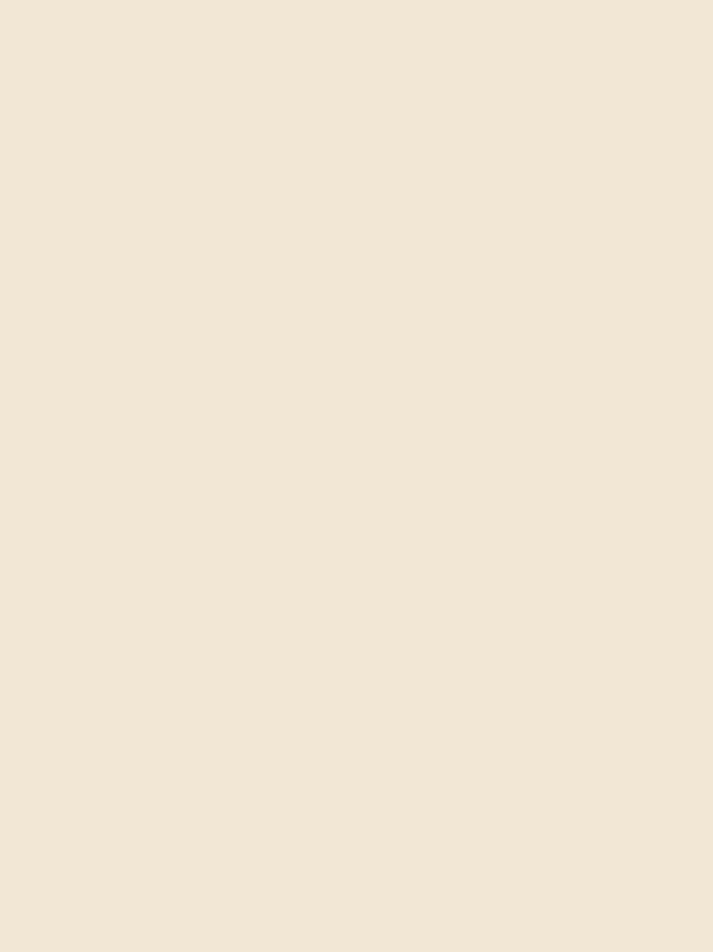
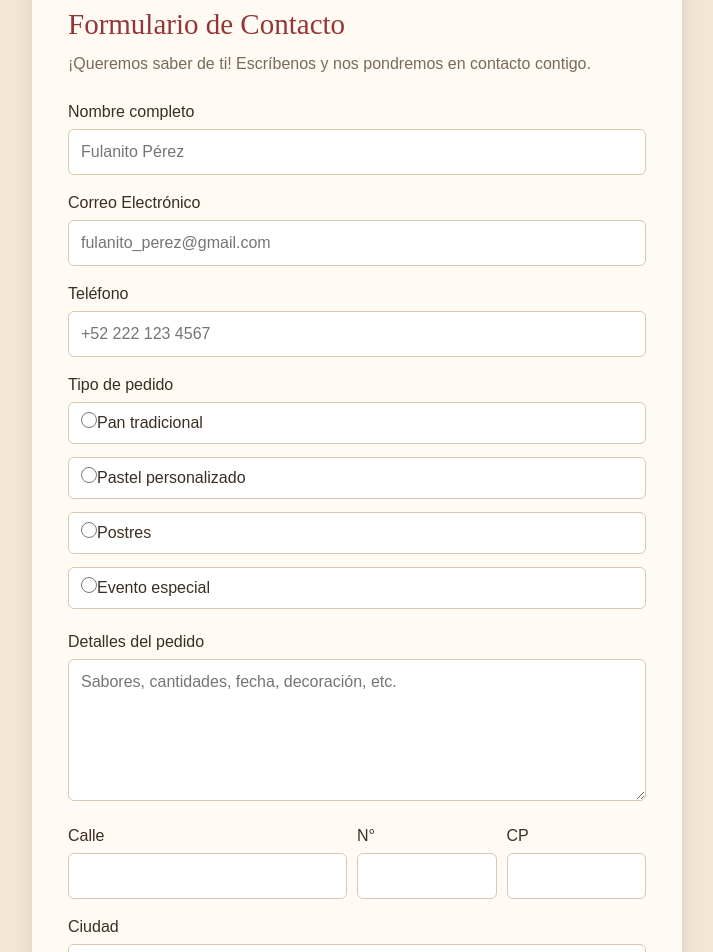
Before and after one commit to Chamo1507/Arizbe-s-React, a React (Vite) app: page /Contacto in a window 1280 px wide. Shown: the part 120-1072 px from the top of the page, without its empty margins (283-996 px from the left). Before the commit the page ends 800 px from the top, so only its background shows below. Built offline with nearby package versions, Linux system fonts and the light colour scheme.

Commit message:
Agregar componente PHFormulario

```diff
--- /dev/null
+++ b/src/components/PHFormulario/PHFormulario.css
@@ -0,0 +1,168 @@
+/* Contacto */
+
+.contacto-main {
+  display: grid;
+  grid-template-columns: 1fr 1.5fr;
+  gap: 50px;
+  max-width: 1100px;
+  margin: 0 auto;
+  padding: 120px 30px 50px;
+}
+
+.contacto_encabezado {
+  grid-column: 1 / -1;
+  padding: 40px 40px 35px;
+  text-align: center;
+}
+
+.contacto_introduccion h1 {
+  font-family: "Satisfy", cursive;
+  font-size: 50px;
+  color: #943636;
+  margin-bottom: 14px;
+}
+
+.contacto_introduccion p {
+  font-family: "BPMF Huninn", sans-serif;
+  font-size: 20px;
+  color: #7a6a57;
+  max-width: 1000px;
+  margin: 0 auto 12px;
+  line-height: 1.4;
+}
+
+.contacto_introduccion h3 {
+  font-family: "Satisfy", cursive;
+  font-size: 25px;
+  color: #3b2e22;
+}
+
+/* Formulario */
+
+.contacto-formulario-container {
+  background-color: #fffaf4;
+  border-radius: 8px;
+  padding: 40px 36px;
+  box-shadow: 0 4px 18px rgba(0, 0, 0, 0.1);
+  grid-column: 1 / -1;
+  max-width: 650px;
+  width: 100%;
+  margin: 0 auto;
+}
+
+.contacto-formulario h2 {
+  font-family: "Satisfy", cursive;
+  font-size: 29px;
+  color: #943636;
+  margin-bottom: 6px;
+}
+
+.contacto-formulario p {
+  font-family: "BPMF Huninn", sans-serif;
+  color: #7a6a57;
+  margin-bottom: 24px;
+}
+
+.contacto-formulario fieldset {
+  border: none;
+  padding: 0;
+  margin: 0;
+}
+
+.form-group {
+  margin-bottom: 16px;
+}
+
+.form-group label {
+  display: block;
+  font-family: "BPMF Huninn", sans-serif;
+  font-size: 16px;
+  color: #3b2e22;
+  margin-bottom: 5px;
+}
+
+.form-group input,
+.form-group select,
+.form-group textarea {
+  width: 100%;
+  box-sizing: border-box;
+  padding: 10px 12px;
+  background-color: #fff;
+  border: 1px solid #d9c9b0;
+  border-radius: 6px;
+  font-size: 16px;
+  color: #3b2e22;
+  font-family: "BPMF Huninn", sans-serif;
+}
+
+.form-group textarea {
+  min-height: 110px;
+  resize: vertical;
+}
+
+/* Radio */
+
+.radio-group {
+  display: flex;
+  flex-direction: column;
+  gap: 8px;
+  margin-top: 4px;
+}
+
+.radio-item {
+  display: flex;
+  align-items: center;
+  gap: 8px;
+  padding: 8px 12px;
+  border: 1px solid #d9c9b0;
+  border-radius: 6px;
+  background-color: #fff;
+  cursor: pointer;
+  font-family: "BPMF Huninn", sans-serif;
+  font-size: 16px;
+  color: #3b2e22;
+}
+
+.radio-item input[type="radio"] {
+  width: 16px;
+  height: 16px;
+  margin: 0;
+  cursor: pointer;
+}
+
+/* Dirección */
+
+.address-grid {
+  display: grid;
+  grid-template-columns: 2fr 1fr 1fr;
+  gap: 10px;
+}
+
+/* Responsive */
+
+@media (max-width: 768px) {
+  .contacto-main {
+    grid-template-columns: 1fr;
+    padding: 100px 18px 40px;
+  }
+
+  .contacto_encabezado {
+    padding: 25px 10px;
+  }
+
+  .contacto_introduccion h1 {
+    font-size: 42px;
+  }
+
+  .contacto_introduccion p {
+    font-size: 17px;
+  }
+
+  .contacto-formulario-container {
+    padding: 28px 22px;
+  }
+
+  .address-grid {
+    grid-template-columns: 1fr;
+  }
+}
--- /dev/null
+++ b/src/components/PHFormulario/PHFormulario.jsx
@@ -0,0 +1,145 @@
+import "./PHFormulario.css";
+const PHFormulario = () => {
+  return (
+    <section className="contacto-formulario-container">
+      <div className="contacto-formulario">
+        <h2>Formulario de Contacto</h2>
+
+        <p>
+          ¡Queremos saber de ti! Escríbenos y nos pondremos en contacto contigo.
+        </p>
+
+        <form id="formulario" action="#" method="POST">
+          <fieldset>
+            <div className="form-group">
+              <label htmlFor="nombre">Nombre completo</label>
+              <input
+                type="text"
+                id="nombre"
+                name="nombre"
+                placeholder="Fulanito Pérez"
+                required
+              />
+            </div>
+
+            <div className="form-group">
+              <label htmlFor="email">Correo Electrónico</label>
+              <input
+                type="email"
+                id="email"
+                name="email"
+                placeholder="fulanito_perez@gmail.com"
+                required
+              />
+            </div>
+
+            <div className="form-group">
+              <label htmlFor="telefono">Teléfono</label>
+              <input
+                type="tel"
+                id="telefono"
+                name="telefono"
+                placeholder="+52 222 123 4567"
+                required
+              />
+            </div>
+
+            <div className="form-group">
+              <label>Tipo de pedido</label>
+
+              <div className="radio-group">
+                <label className="radio-item">
+                  <input
+                    type="radio"
+                    name="tipo_pedido"
+                    value="pan"
+                    required
+                  />
+                  Pan tradicional
+                </label>
+
+                <label className="radio-item">
+                  <input type="radio" name="tipo_pedido" value="pastel" />
+                  Pastel personalizado
+                </label>
+
+                <label className="radio-item">
+                  <input type="radio" name="tipo_pedido" value="postres" />
+                  Postres
+                </label>
+
+                <label className="radio-item">
+                  <input type="radio" name="tipo_pedido" value="evento" />
+                  Evento especial
+                </label>
+              </div>
+            </div>
+
+            <div className="form-group">
+              <label htmlFor="detalles">Detalles del pedido</label>
+              <textarea
+                id="detalles"
+                name="detalles"
+                rows="5"
+                placeholder="Sabores, cantidades, fecha, decoración, etc."
+                required
+              ></textarea>
+            </div>
+
+            <div className="address-grid">
+              <div className="form-group">
+                <label htmlFor="calle">Calle</label>
+                <input type="text" id="calle" name="calle" required />
+              </div>
+
+              <div className="form-group">
+                <label htmlFor="numero">N°</label>
+                <input type="text" id="numero" name="numero" required />
+              </div>
+
+              <div className="form-group">
+                <label htmlFor="codigo_postal">CP</label>
+                <input
+                  type="text"
+                  id="codigo_postal"
+                  name="codigo_postal"
+                  required
+                />
+              </div>
+            </div>
+
+            <div className="form-group">
+              <label htmlFor="ciudad">Ciudad</label>
+              <select id="ciudad" name="ciudad" required>
+                <option value="">Selecciona una ciudad</option>
+                <option value="puebla">Puebla</option>
+                <option value="cdmx">Ciudad de México</option>
+                <option value="tlaxcala">Tlaxcala</option>
+              </select>
+            </div>
+
+            <div className="form-group">
+              <label htmlFor="fecha">Fecha de entrega</label>
+              <input type="date" id="fecha" name="fecha" required />
+            </div>
+
+            <div className="form-group">
+              <label htmlFor="presupuesto">Presupuesto estimado MXN</label>
+              <input
+                type="number"
+                id="presupuesto"
+                name="presupuesto"
+                placeholder="0.00"
+                required
+              />
+            </div>
+
+            {/* Aquí después ponemos tu componente BFormulario */}
+          </fieldset>
+        </form>
+      </div>
+    </section>
+  );
+};
+
+export default PHFormulario;
--- a/src/pages/Contacto.jsx
+++ b/src/pages/Contacto.jsx
@@ -1,2 +1,8 @@
-const Contacto = () => {};
+import PHFormulario from "../components/PHFormulario/PHFormulario";
+import "./Contacto.css";
+
+const Contacto = () => {
+  return <PHFormulario />;
+};
+
 export default Contacto;
```
